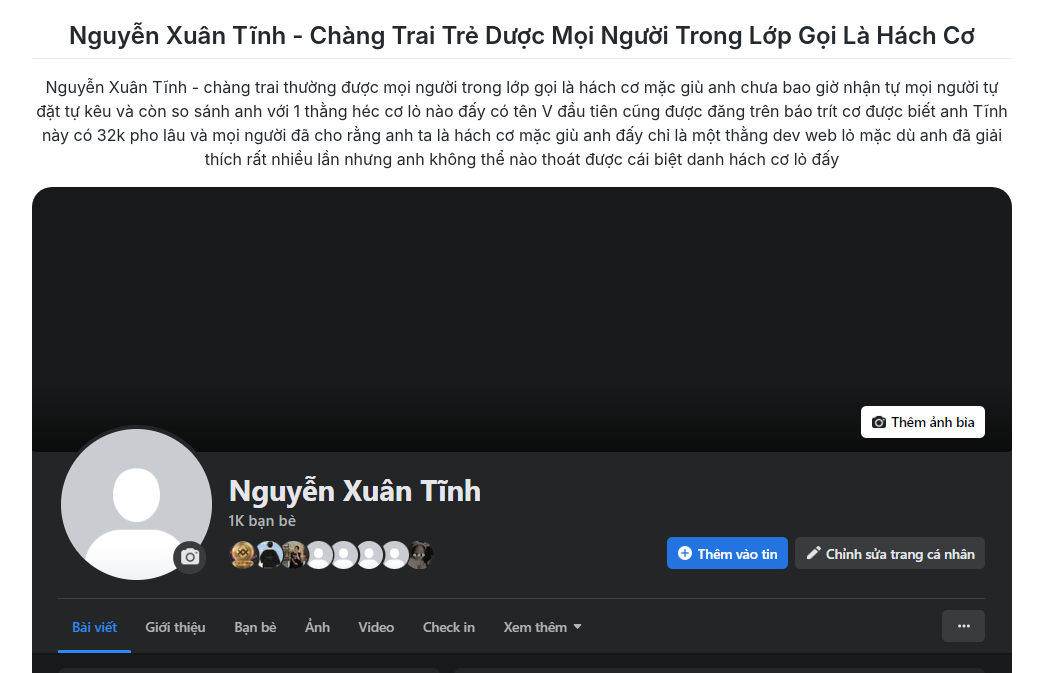
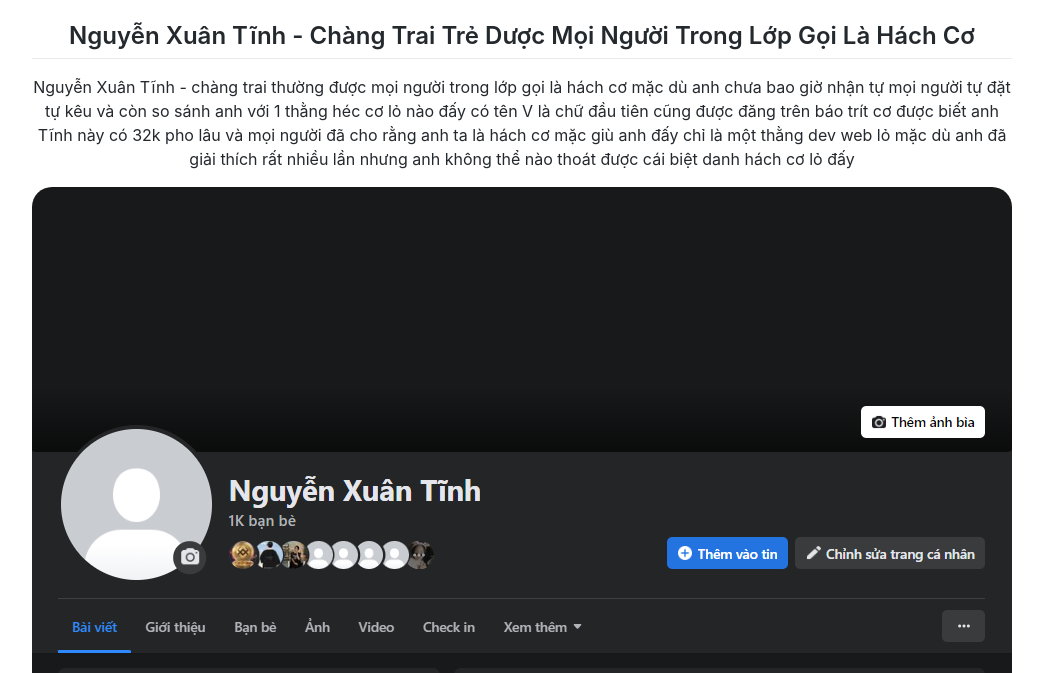
Before and after one commit to tinhnguyenxuan/baolo, a plain HTML site: page index.html in a window 1280 px wide. Shown: the part 86-759 px from the top of the page, without its empty margins (118-1161 px from the left). Drawn offline with Linux system fonts and the light colour scheme; a script that the page names is missing.

Commit message:
Update index.html

```diff
--- a/index.html
+++ b/index.html
@@ -36,7 +36,7 @@
       <h1><a href="https://tinhnguyenxuan.github.io/baolo/">BÁO TRÍT CƠ LỎ CẶK</a></h1>
 
       <h2>Nguyễn Xuân Tĩnh - Chàng Trai Trẻ Dược Mọi Người Trong Lớp Gọi Là Hách Cơ</h2>
-      <p>Nguyễn Xuân Tĩnh - chàng trai thường được mọi người trong lớp gọi là hách cơ mặc giù anh chưa bao giờ nhận tự mọi người tự đặt tự kêu và còn so sánh anh với 1 thằng héc cơ lỏ nào đấy có tên V đầu tiên cũng được đăng trên báo trít cơ được biết anh Tĩnh này có 32k pho lâu và mọi người đã cho rằng anh ta là hách cơ mặc giù anh đấy chỉ là một thằng dev web lỏ mặc dù anh đã giải thích rất nhiều lần nhưng anh không thể nào thoát được cái biệt danh hách cơ lỏ đấy</p>
+      <p>Nguyễn Xuân Tĩnh - chàng trai thường được mọi người trong lớp gọi là hách cơ mặc dù anh chưa bao giờ nhận tự mọi người tự đặt tự kêu và còn so sánh anh với 1 thằng héc cơ lỏ nào đấy có tên V là chữ đầu tiên cũng được đăng trên báo trít cơ được biết anh Tĩnh này có 32k pho lâu và mọi người đã cho rằng anh ta là hách cơ mặc giù anh đấy chỉ là một thằng dev web lỏ mặc dù anh đã giải thích rất nhiều lần nhưng anh không thể nào thoát được cái biệt danh hách cơ lỏ đấy</p>
 
       <img src="tinh.png" alt="">
       <h6>@nguyenxuantinh</h6>
```
